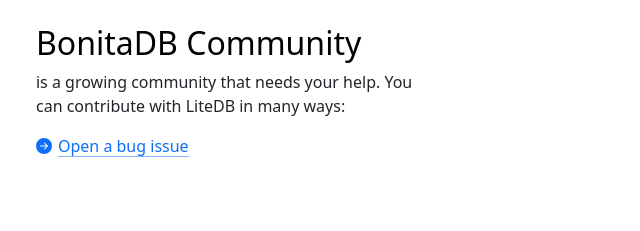
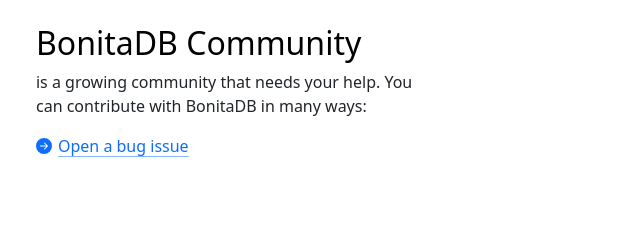
Before and after one commit to bonitadb/bonitadb.github.io, a plain HTML site: page index.html in a window 1280 px wide. Shown: the part 508-739 px from the top of the page, 628-1268 px from the left. Drawn offline with Linux system fonts and the light colour scheme.

Commit message:
mejora pagina
Signed-off-by: Amaury Merino <amerino>

```diff
--- a/index.html
+++ b/index.html
@@ -205,7 +205,7 @@
             </div>
             <div class="col-md-6">
               <h2 class="text-body-emphasis">BonitaDB Community</h2>
-              <p>is a growing community that needs your help. You can contribute with LiteDB in many ways:</p>
+              <p>is a growing community that needs your help. You can contribute with BonitaDB in many ways:</p>
               <ul class="list-unstyled ps-0">
                 <li>
                   <a class="icon-link mb-1" href="https://github.com/bonitadb/engine_bonitadb/issues/new" rel="noopener" target="_blank">
```
